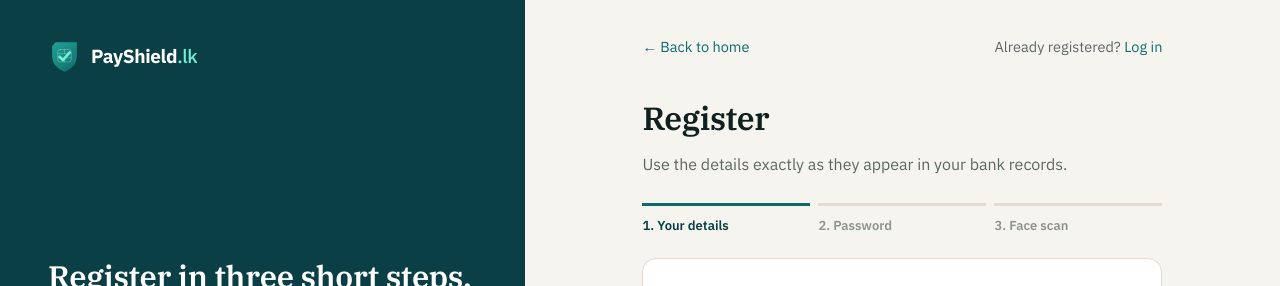
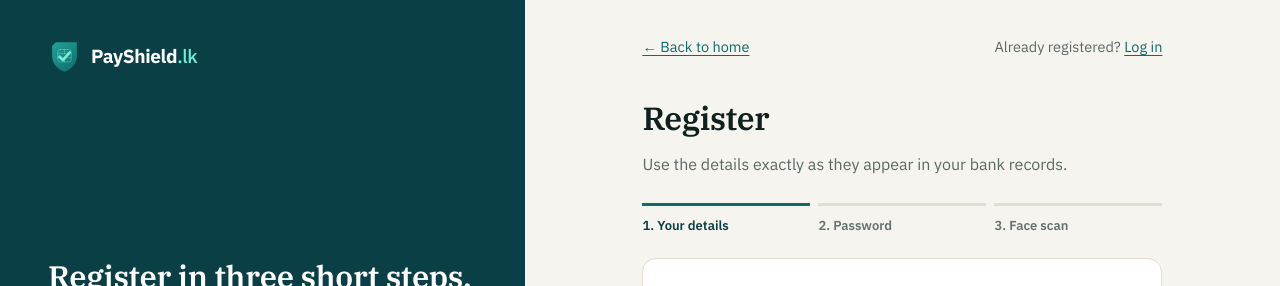
Before and after one commit to AKMaasif/paysheildlk-university, a Next.js app in the folder university-project/frontend/: page /c/register in a window 1280 px wide. Shown: the top 286 px of the page. Built offline with nearby package versions, Linux system fonts and the light colour scheme.

Commit message:
Improve contrast and link underlines on the customer site
Use a darker faint text colour, style the password toggle and underline links inside text so they do not rely on colour alone.

```diff
--- a/university-project/frontend/app/c/site.css
+++ b/university-project/frontend/app/c/site.css
@@ -5,7 +5,7 @@
   --cs-ink: #10201f;
   --cs-text: #1d2927;
   --cs-muted: #5b6866;
-  --cs-faint: #8a9593;
+  --cs-faint: #637170;
   --cs-paper: #f6f4ee;
   --cs-card: #ffffff;
   --cs-line: #e2ddd0;
@@ -204,7 +204,7 @@
 .cs-input.bad { border-color: var(--cs-red); }
 .cs-pw { position: relative; }
 .cs-pw .cs-input { padding-right: 70px; }
-.cs-pw button { position: absolute; right: 8px; top: 8px; height: 32px; padding: 0 10px; border: 0; background: transparent; color: var(--cs-teal); font: 600 13.5px var(--cs-sans); cursor: pointer; border-radius: 6px; }
+.cs-pw button { position: absolute; right: 6px; top: 4px; height: 40px; padding: 0 10px; border: 0; background: transparent; color: var(--cs-teal); font: 600 13.5px var(--cs-sans); cursor: pointer; border-radius: 6px; }
 .cs-pw button:hover { background: var(--cs-teal-wash); }
 .cs-error { background: var(--cs-red-wash); color: var(--cs-red); border: 1px solid #f0c4be; padding: 12px 14px; border-radius: 8px; font-size: 14.5px; margin-bottom: 16px; }
 .cs-ok { background: var(--cs-green-wash); color: var(--cs-green); border: 1px solid #bfe0cd; padding: 12px 14px; border-radius: 8px; font-size: 14.5px; margin-bottom: 16px; }
@@ -340,3 +340,6 @@
 
 .cs-hints { margin: 12px 0 0; padding: 12px 14px 12px 30px; background: var(--cs-amber-wash); color: #6d4600; border: 1px solid #ecd9a8; border-radius: 8px; font-size: 14.5px; }
 .cs-hints li { margin: 3px 0; }
+
+/* Links inside a line of text must not rely on colour alone. */
+.cs-auth-top a, .cs-switch a, .cs-narrow p a, .cs-faq a { text-decoration: underline; text-underline-offset: 3px; }
```
